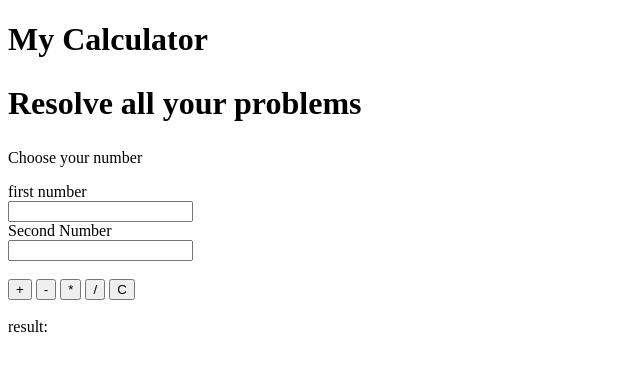
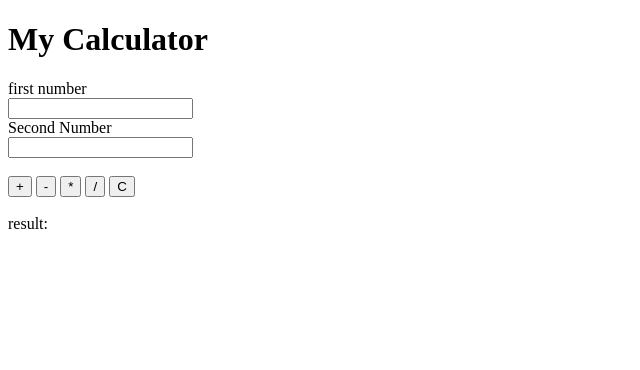
Before and after one commit to raonixx/Softex.JavaScript, a plain HTML site: page calculadora.html in a window 1280 px wide. Shown: the whole page, without its empty margins (0-640 px from the left). Drawn offline with Linux system fonts and the light colour scheme.

Commit message:
Update calculadora.html

```diff
--- a/calculadora.html
+++ b/calculadora.html
@@ -6,8 +6,6 @@
 </head>
 <body>
     <h1> My Calculator</h1>
-    <h2 style="font-size: 32px">  Resolve all your problems</h2>
-    <p>Choose your number</p>
 
     first number<br>
     <input id="n1" type="number" /><br />
```
